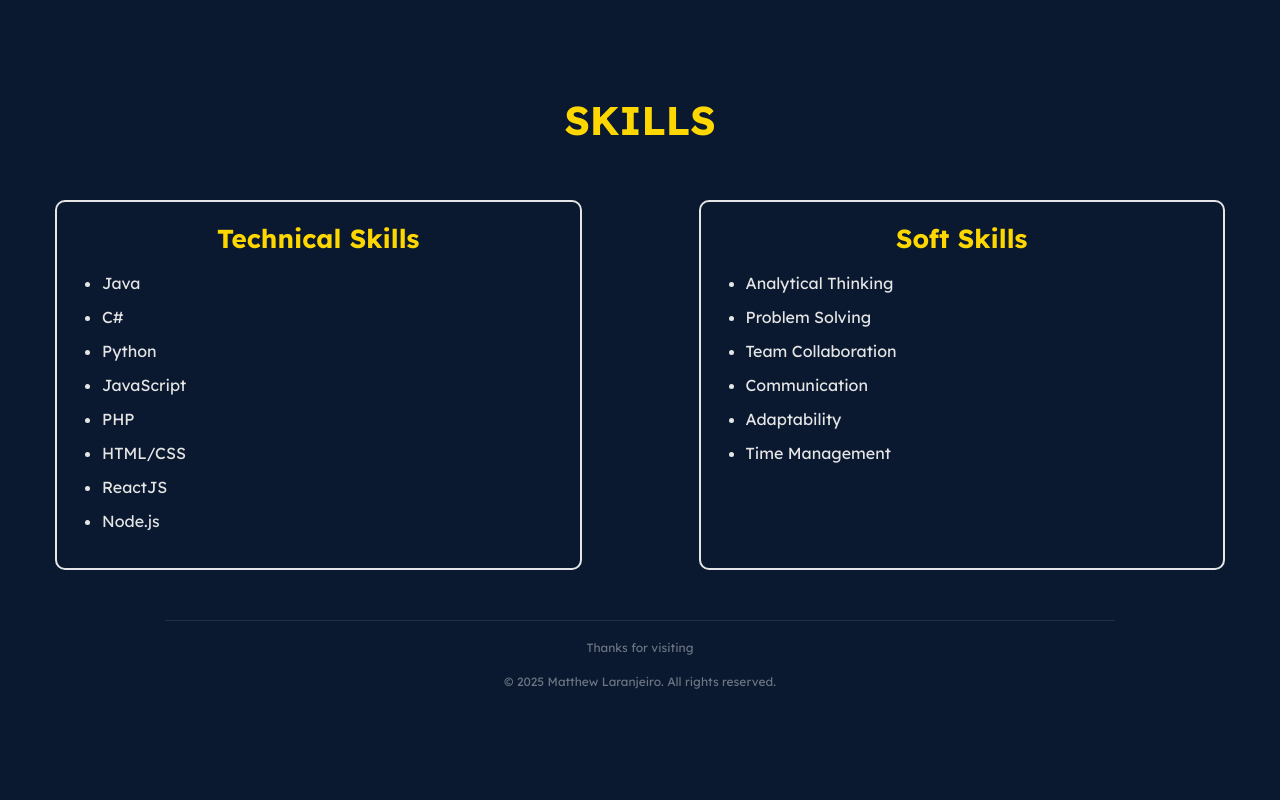
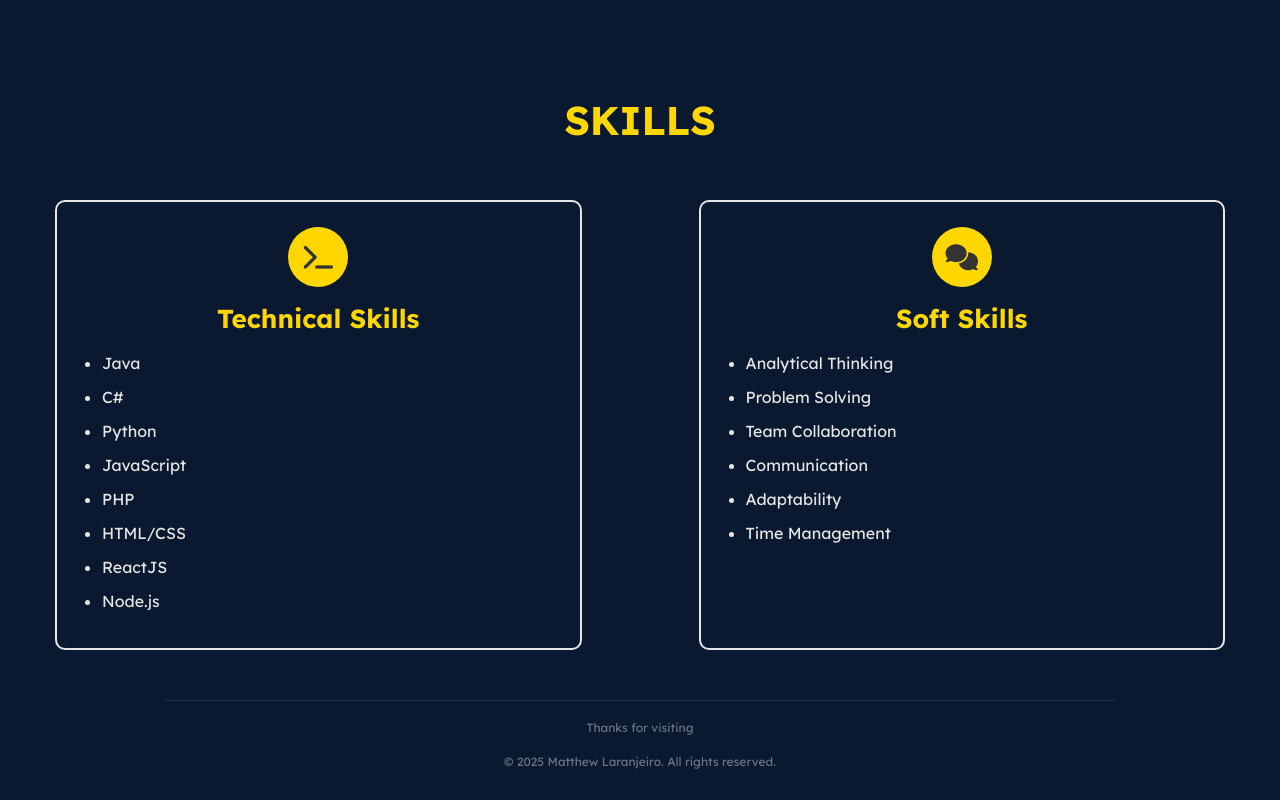
Before and after one commit to MLaranjeiro/MLaranjeiro.github.io, a plain HTML site: page index.html in a window 1280 px wide. Shown: the part 2566-3366 px from the top of the page. Before the commit the page ends 3286 px from the top, so only its background shows below. Drawn offline with nearby package versions, Linux system fonts and the light colour scheme.

Commit message:
Add icons for technical and soft skills in the skills section

```diff
--- a/index.html
+++ b/index.html
@@ -189,6 +189,7 @@
             </div>
             <div class="skills">
                 <div class="skill-box">
+                    <i class="fa fa-terminal"></i>
                     <h5>Technical Skills</h5>
                     <ul>
                         <li>Java</li>
@@ -202,6 +203,7 @@
                     </ul>
                 </div>
                 <div class="skill-box">
+                    <i class="fa fa-comments"></i>
                     <h5>Soft Skills</h5>
                     <ul>
                         <li>Analytical Thinking</li>
--- a/style.css
+++ b/style.css
@@ -417,6 +417,17 @@ body {
   transition: 0.3s;
 }
 
+.skill-box i {
+  background-color: #fed700;
+  width: 60px;
+  height: 60px;
+  color: #333;
+  font-size: 26px;
+  line-height: 60px;
+  border-radius: 50%;
+  margin-bottom: 20px;
+}
+
 .skill-box h5 {
   font-size: 26px;
   color: #fed700;
```
Lines whose indentation alone changed are shown as unchanged.
